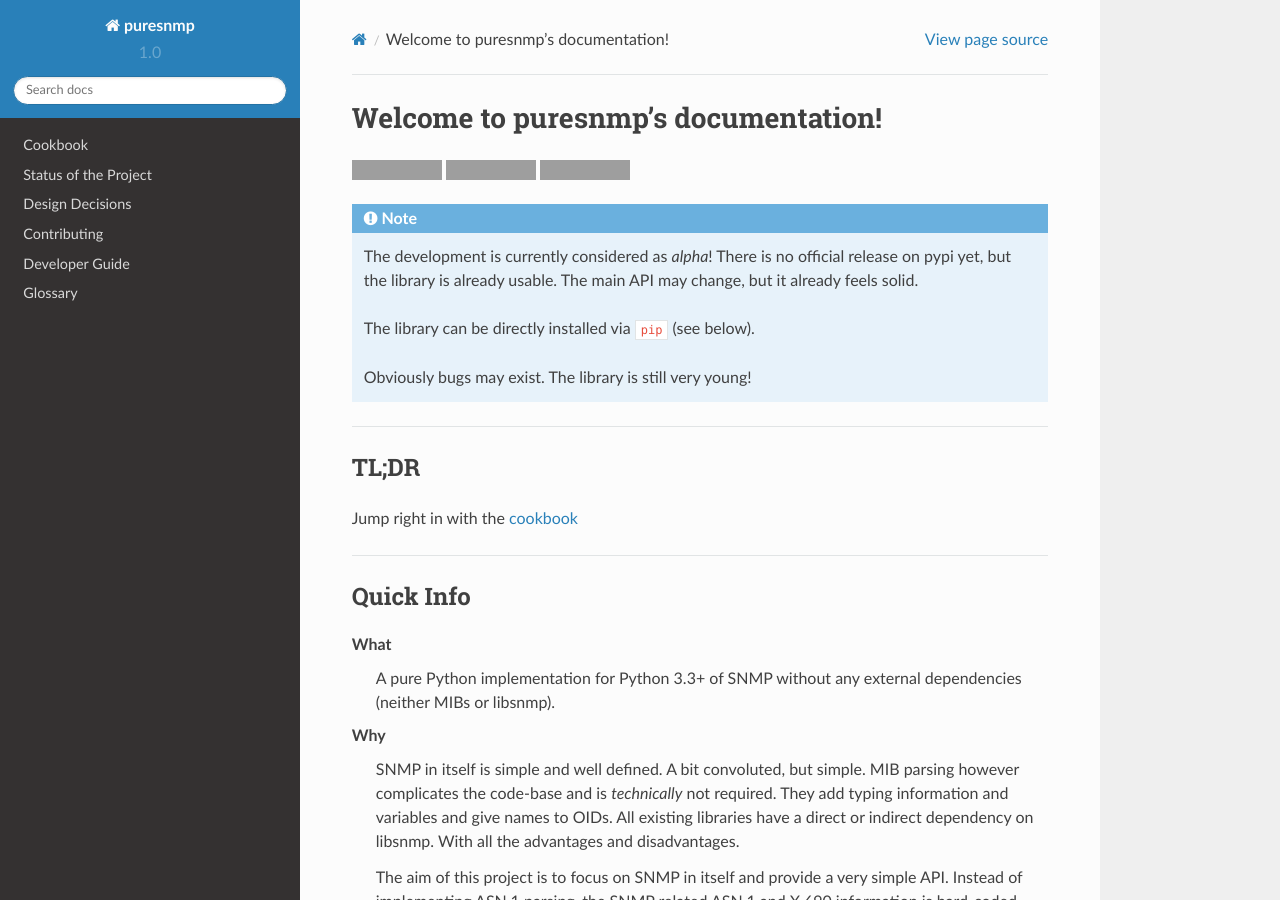
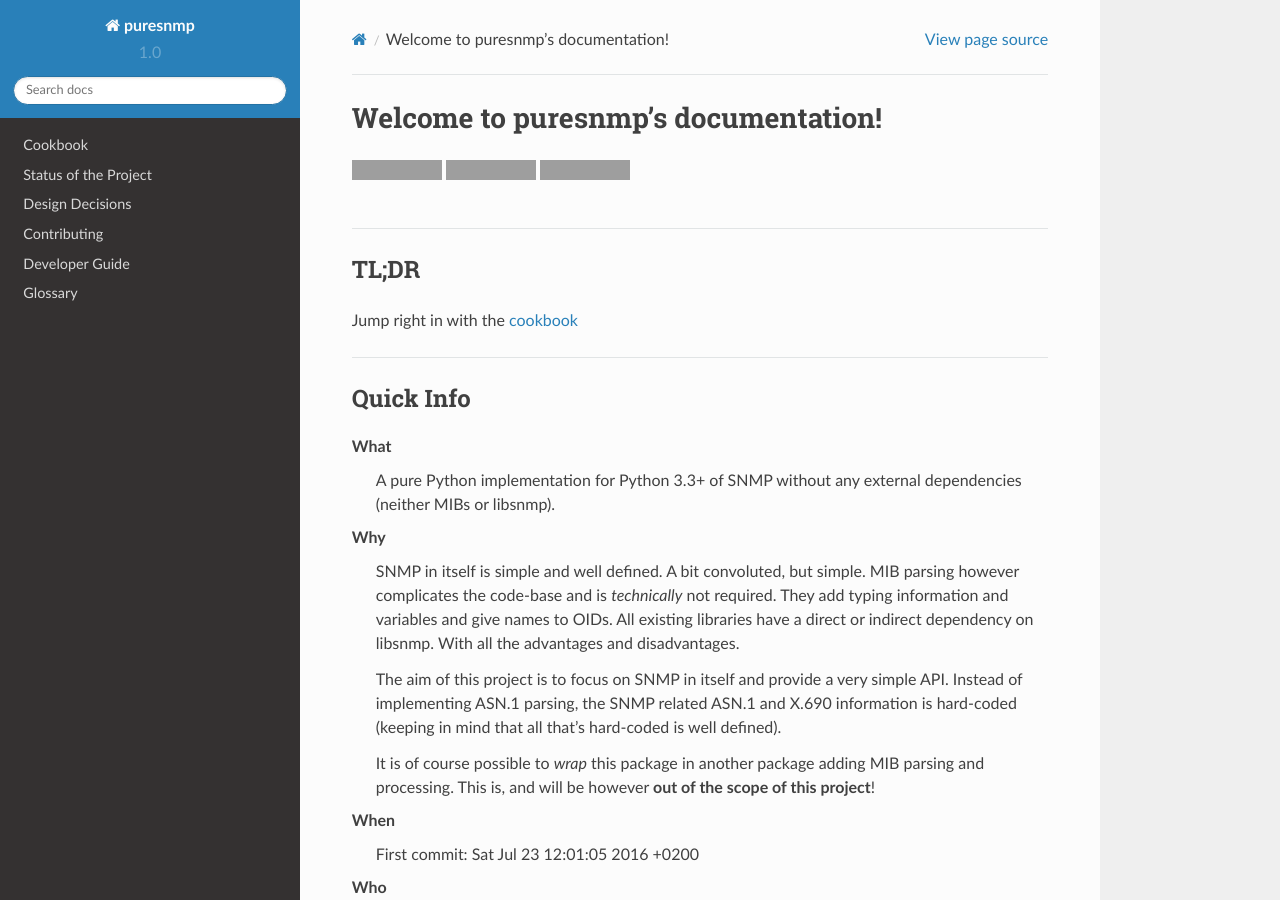
Before and after one commit to exhuma/puresnmp, a Sphinx documentation site: the page built from docs/index.rst, in a window 1280 px wide and 900 px high. Built offline with Sphinx 7.4.7 and the Read the Docs theme 2.0.0, drawn with Linux system fonts in a browser that asks for light colours; pages that are not in the unit, such as notebooks, are missing from menus; grey boxes are pictures that could not be loaded.

Commit message:
Removed "alpha" status from docs.

```diff
--- a/README.rst
+++ b/README.rst
@@ -12,16 +12,6 @@
     :alt: Github Project
 
 .. <<< Shields <<<<<<<<<<<<<<<<<<<<<<<<<<<<<<<<<<<<<<<<<<<<<<<<<<<<<<<<<<<<<<<
-
-.. note::
-
-    The development is currently considered as *alpha*! There is no official
-    release on pypi yet, but the library is already usable. The main API may
-    change, but it already feels solid.
-
-    The library can be directly installed via ``pip`` (see below).
-
-    Obviously bugs may exist. The library is still very young!
 
 ----
 
--- a/docs/status.rst
+++ b/docs/status.rst
@@ -1,8 +1,5 @@
 Status of the Project
 =====================
-
-The project is currently in "alpha" state. Meaning, it has been tested only by
-me on a limited infrastructure and not all planned features are implemented.
 
 Implemented Features
 --------------------
```
